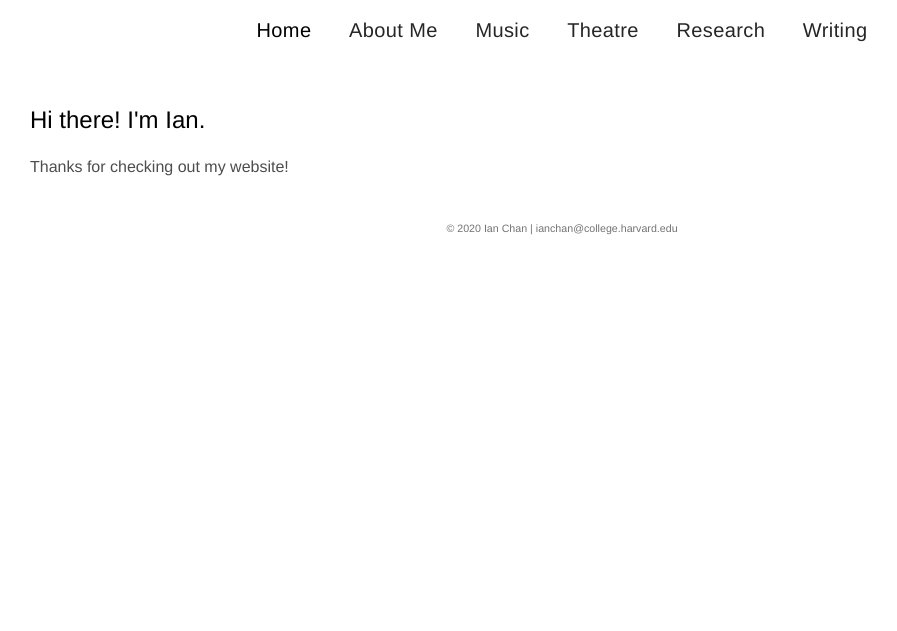
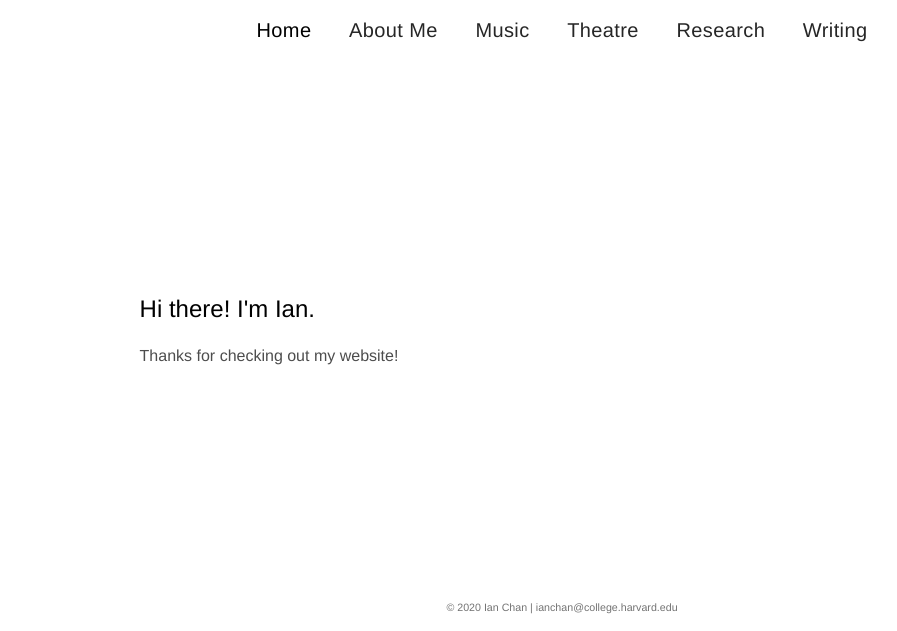
Before and after one commit to imianchan/imianchan.github.io, a plain HTML site: page index.html in a window 1280 px wide. Shown: the part 299-930 px from the top of the page, without its empty margins (78-975 px from the left). Before the commit the page ends 800 px from the top, so only its background shows below. Drawn offline with Linux system fonts and the light colour scheme.

Commit message:
fix margins

```diff
--- a/styles.css
+++ b/styles.css
@@ -56,7 +56,8 @@ nav a:hover {
 
 main {
   display: block;
-  padding: 20px 100px 20px 100px;
+  padding: 20px;
+  margin: 15%;
 }
 
 main h3 {
```
